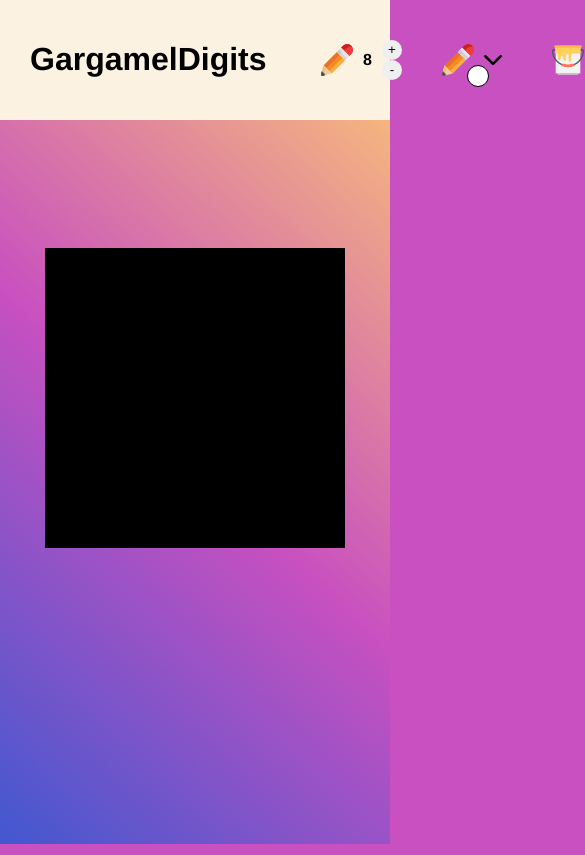
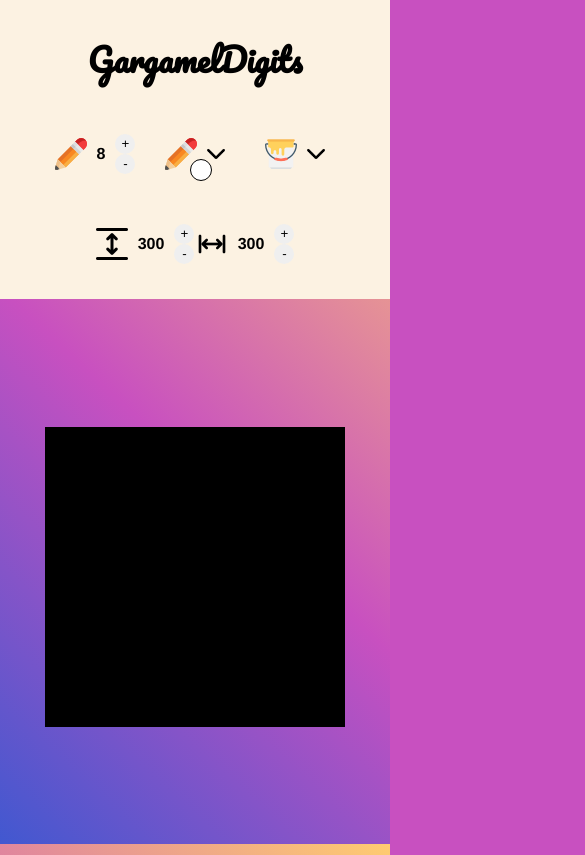
Before and after one commit to thomas-rooty/digit-recognition, a React (Vite) app: page / in a window 390 px wide. Shown: the top 855 px of the page, 585 px wide, since content can reach past the window. Built offline with nearby package versions, Linux system fonts and the light colour scheme.

Commit message:
responsive + logo

```diff
--- a/index.html
+++ b/index.html
@@ -5,6 +5,10 @@
     <link rel="icon" type="image/svg+xml" href="/vite.svg" />
     <meta name="viewport" content="width=device-width, initial-scale=1.0" />
     <title>GargamelDigits</title>
+
+    <link rel="preconnect" href="https://fonts.googleapis.com">
+    <link rel="preconnect" href="https://fonts.gstatic.com" crossorigin>
+    <link href="https://fonts.googleapis.com/css2?family=Pacifico&display=swap" rel="stylesheet">
   </head>
   <body>
     <div id="root"></div>
--- a/src/components/ToolsBar.jsx
+++ b/src/components/ToolsBar.jsx
@@ -39,25 +39,46 @@
   display: flex;
   background-color: #fcf2e2;
   padding: 20px 30px;
+  @media (max-width: 768px) {
+    flex-direction: column;
+    padding: 10px 10px;
+  }
+  H1 {
+    font-family: 'Pacifico', cursive;
+  }
 `;
 
 const LogoContainer = styled.div`
     display: flex;
     align-items: center;
     margin-right: 20px;
+    @media (max-width: 768px) {
+      justify-content: center;
+      margin-right: 0;
+    }
 `;
 
 const ContainerToolsBar = styled.div`
     display: flex;
     align-items: center;
     margin-left: 20px;
+    @media (max-width: 768px) {
+      margin-left: 0;
+    }
 `;
 
 const ContainerTools = styled.div`
     display: flex;
     width: 100%;
     align-items: center;
-  & > * {
+    & > * {
     margin: 0 30px;
-  }
+    }
+    @media (max-width: 768px) {
+        flex-wrap: wrap;
+        justify-content: center;
+        & > * {
+          margin: 20px 25px;
+        }
+    }
 `;
```
